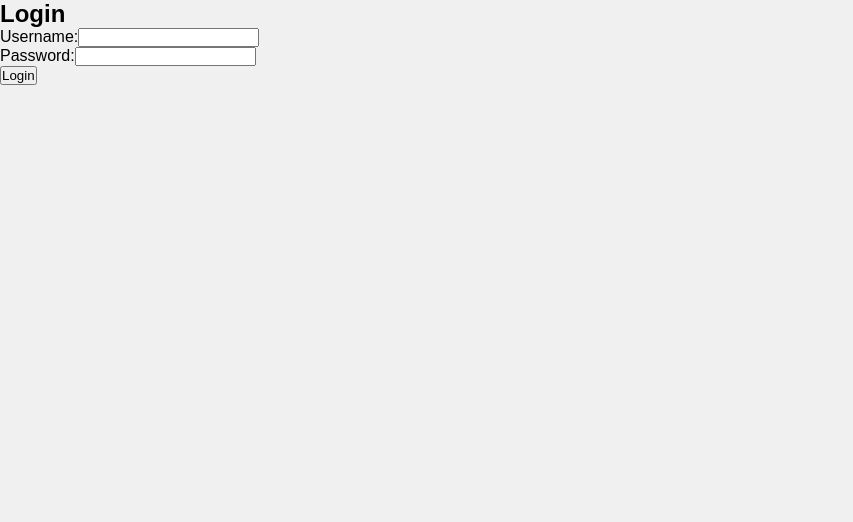
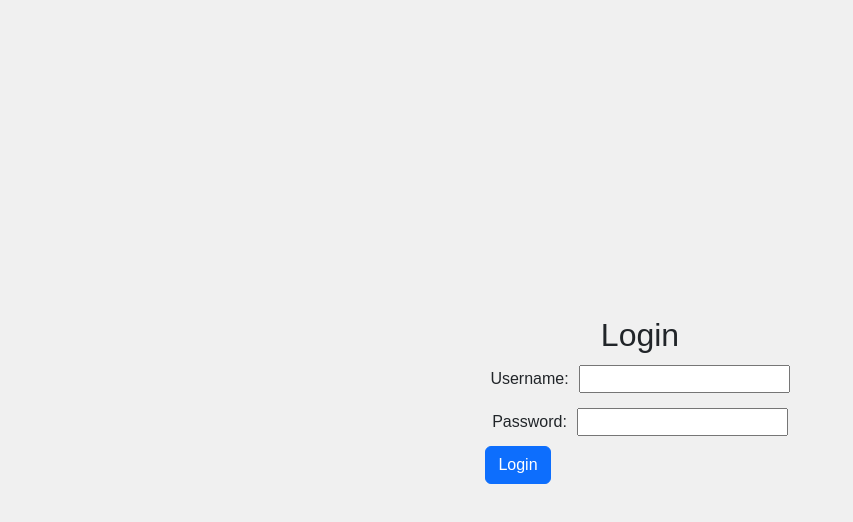
Before and after one commit to nbnunezsainz/bigbytes, a React (Create React App) app in the folder bigbyte/: page /Login in a window 1280 px wide. Shown: the top 522 px of the page, without its empty margins (0-853 px from the left). Built offline with nearby package versions, Linux system fonts and the light colour scheme.

Commit message:
Bootstrapped Login page elements and added CSS for page layout

```diff
--- a/bigbyte/package.json
+++ b/bigbyte/package.json
@@ -7,11 +7,13 @@
     "@testing-library/react": "^13.4.0",
     "@testing-library/user-event": "^13.5.0",
     "body-parser": "^1.20.2",
+    "bootstrap": "^5.3.2",
     "cors": "^2.8.5",
     "express": "^4.18.2",
     "firebase": "^10.8.0",
     "nodemon": "^3.0.3",
     "react": "^18.2.0",
+    "react-bootstrap": "^2.10.1",
     "react-dom": "^18.2.0",
     "react-scripts": "^5.0.1",
     "web-vitals": "^2.1.4"
--- a/bigbyte/src/Login.css
+++ b/bigbyte/src/Login.css
@@ -1,54 +1,24 @@
-.container {
+.Login {
+    height: 100vh;
+    margin: 0;
+    padding: 0;
     display: flex;
+    flex-direction: column;
+    justify-content: center;
+}
+
+.form-elements {
+    padding: 15px;
+    margin: auto;
+    border-radius: 20px;
+
+    /* for testing below */
+    /* background: rgb(50,50,50) */
+}
+
+.form-elements * {
+    display: flex;
+    margin: 5px;
     justify-content: center;
     align-items: center;
-    height: 100vh;
 }
-
-.signup-form {
-    background-color: #fff;
-    padding: 40px;
-    border-radius: 8px;
-    box-shadow: 0 0 10px rgba(0, 0, 0, 0.1);
-    width: 400px; /* Increased width */
-    max-width: 90%; /* Added max-width for responsiveness */
-    text-align: center; /* Center content horizontally */
-}
-
-.signup-form h2 {
-    margin-bottom: 20px;
-}
-
-.form-group {
-    margin-bottom: 20px;
-    text-align: left; /* Align form elements to the left */
-}
-
-.form-group label {
-    display: block;
-    font-weight: bold;
-    margin-bottom: 5px;
-}
-
-.form-group input {
-    width: 100%;
-    padding: 10px;
-    border: 1px solid #ccc;
-    border-radius: 5px;
-    box-sizing: border-box;
-}
-
-button[type="submit"] {
-    background-color: #007bff;
-    color: #fff;
-    border: none;
-    padding: 10px 20px;
-    border-radius: 5px;
-    cursor: pointer;
-    width: 100%;
-    transition: background-color 0.3s ease;
-}
-
-button[type="submit"]:hover {
-    background-color: #0056b3;
-}
--- /dev/null
+++ b/bigbyte/src/Signup.css
@@ -0,0 +1,54 @@
+.container {
+    display: flex;
+    justify-content: center;
+    align-items: center;
+    height: 100vh;
+}
+
+.signup-form {
+    background-color: #fff;
+    padding: 40px;
+    border-radius: 8px;
+    box-shadow: 0 0 10px rgba(0, 0, 0, 0.1);
+    width: 400px; /* Increased width */
+    max-width: 90%; /* Added max-width for responsiveness */
+    text-align: center; /* Center content horizontally */
+}
+
+.signup-form h2 {
+    margin-bottom: 20px;
+}
+
+.form-group {
+    margin-bottom: 20px;
+    text-align: left; /* Align form elements to the left */
+}
+
+.form-group label {
+    display: block;
+    font-weight: bold;
+    margin-bottom: 5px;
+}
+
+.form-group input {
+    width: 100%;
+    padding: 10px;
+    border: 1px solid #ccc;
+    border-radius: 5px;
+    box-sizing: border-box;
+}
+
+button[type="submit"] {
+    background-color: #007bff;
+    color: #fff;
+    border: none;
+    padding: 10px 20px;
+    border-radius: 5px;
+    cursor: pointer;
+    width: 100%;
+    transition: background-color 0.3s ease;
+}
+
+button[type="submit"]:hover {
+    background-color: #0056b3;
+}
--- a/bigbyte/src/index.js
+++ b/bigbyte/src/index.js
@@ -1,5 +1,6 @@
 import React from 'react';
 import ReactDOM from 'react-dom/client';
+import 'bootstrap/dist/css/bootstrap.min.css'
 import './index.css';
 import App from './App';
 import reportWebVitals from './reportWebVitals';
--- a/bigbyte/src/pages/Login.js
+++ b/bigbyte/src/pages/Login.js
@@ -1,12 +1,11 @@
 import React, { useState } from 'react';
-import '../Login.css'
+import Button from 'react-bootstrap/Button';
+import '../Login.css';
 
 export default function Login() {
     const [username, setUsername] = useState('');
     const [password, setPassword] = useState('');
     const [loggedIn, setLoggedIn] = useState(false);
-
-
 
     const handleLogout = () => {
         setLoggedIn(false);
@@ -14,55 +13,17 @@ export default function Login() {
         setPassword('');
     };
 
-    if (loggedIn) {
-        return (
-            <div>
-                <h2>Welcome, {username}!</h2>
-                <button onClick={handleLogout}>Logout</button>
-            </div>
-        );
-    }
-
-    return (
-        <div className="Login">
-
-
-
-            <h2>Login</h2>
-            <div>
-                <label htmlFor="username">Username:</label>
-                <input
-                    type="text"
-                    id="username"
-                    value={username}
-                    onChange={(e) => setUsername(e.target.value)}
-                />
-            </div>
-            <div>
-                <label htmlFor="password">Password:</label>
-                <input
-                    type="password"
-                    id="password"
-                    value={password}
-                    onChange={(e) => setPassword(e.target.value)}
-                />
-            </div>
-            <button onClick={handleLogin}>Login</button>
-        </div>
-    );
-}
-
-const handleLogin = ({username,password}) => {
+    const handleLogin = () => {
         const postData = {
             username: username,
             password: password
         };
 
-      fetch('http://localhost:3001/login', {
+        fetch('http://localhost:3001/api/v1/user/login', {
             method: 'POST',
-        // headers: {
-        //   'Content-Type': 'application/json'
-        // },
+             headers: {
+               'Content-Type': 'application/json'
+             },
             body: JSON.stringify(postData)
         })
         .then(response => {
@@ -85,5 +46,41 @@ const handleLogin = ({username,password}) => {
         .catch(error => {
             console.error('There was a problem with your fetch operation:', error);
         });
+    };
 
-};
+    if (loggedIn) {
+        return (
+            <div className="Welcome">
+                <h2>Welcome, {username}!</h2>
+                <button onClick={handleLogout}>Logout</button>
+            </div>
+        );
+    }
+
+    return (
+        <div className="Login">
+            <div className="form-elements">
+              <h2>Login</h2>
+              <div>
+                  <label htmlFor="username">Username:</label>
+                  <input
+                      type="text"
+                      id="username"
+                      value={username}
+                      onChange={(e) => setUsername(e.target.value)}
+                  />
+              </div>
+              <div>
+                  <label htmlFor="password">Password:</label>
+                  <input
+                      type="password"
+                      id="password"
+                      value={password}
+                      onChange={(e) => setPassword(e.target.value)}
+                  />
+              </div>
+              <Button onClick={handleLogin}>Login</Button>
+            </div>
+        </div>
+    );
+}
--- a/bigbyte/src/pages/Signup.js
+++ b/bigbyte/src/pages/Signup.js
@@ -1,5 +1,5 @@
 import React, { useState } from 'react';
-import '../Login.css';
+import '../Signup.css';
 
 
 export default function Signup ()
```
Also changed, not shown: 1 other file (tests, documents, lock files or other folders). Lines whose indentation alone changed are shown as unchanged.
